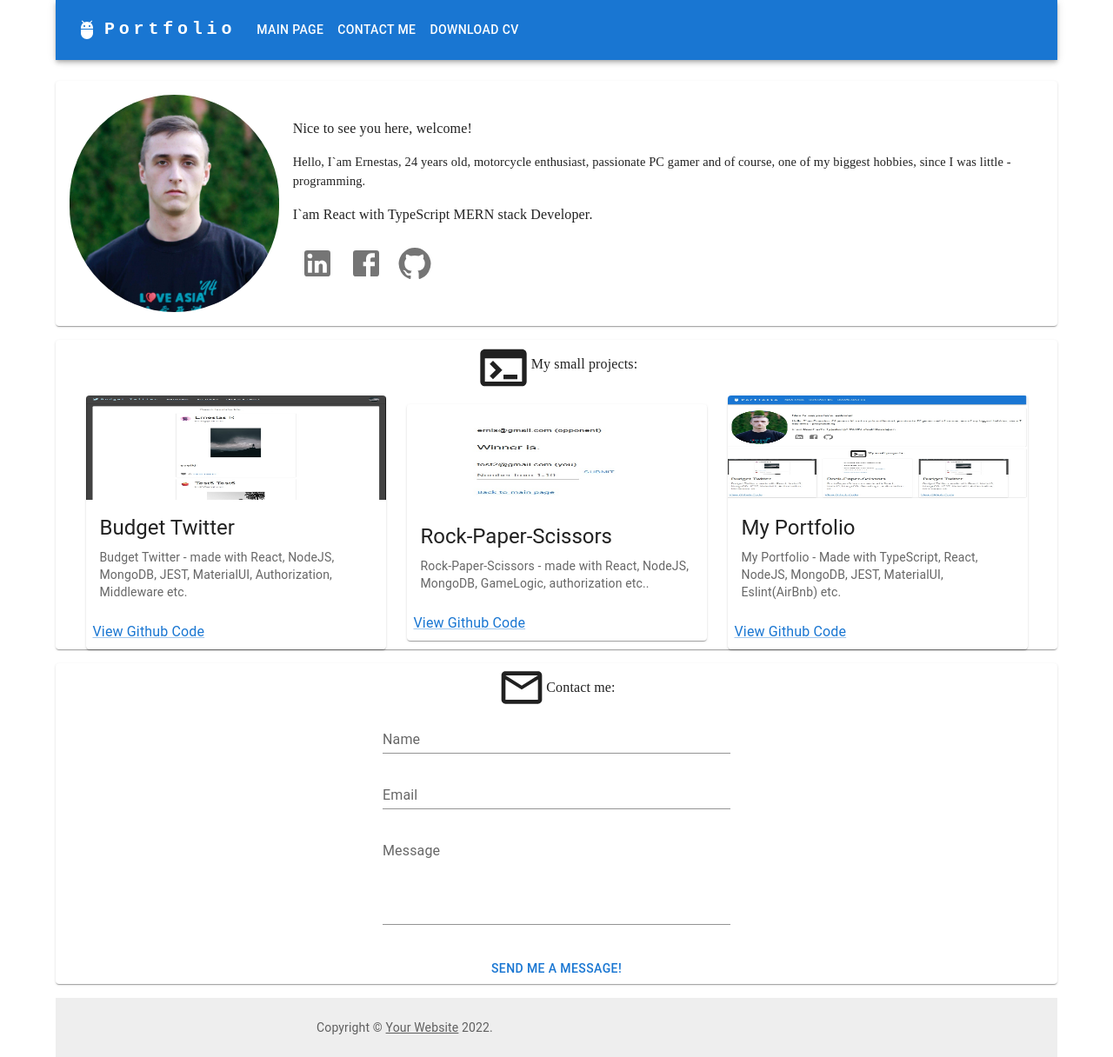
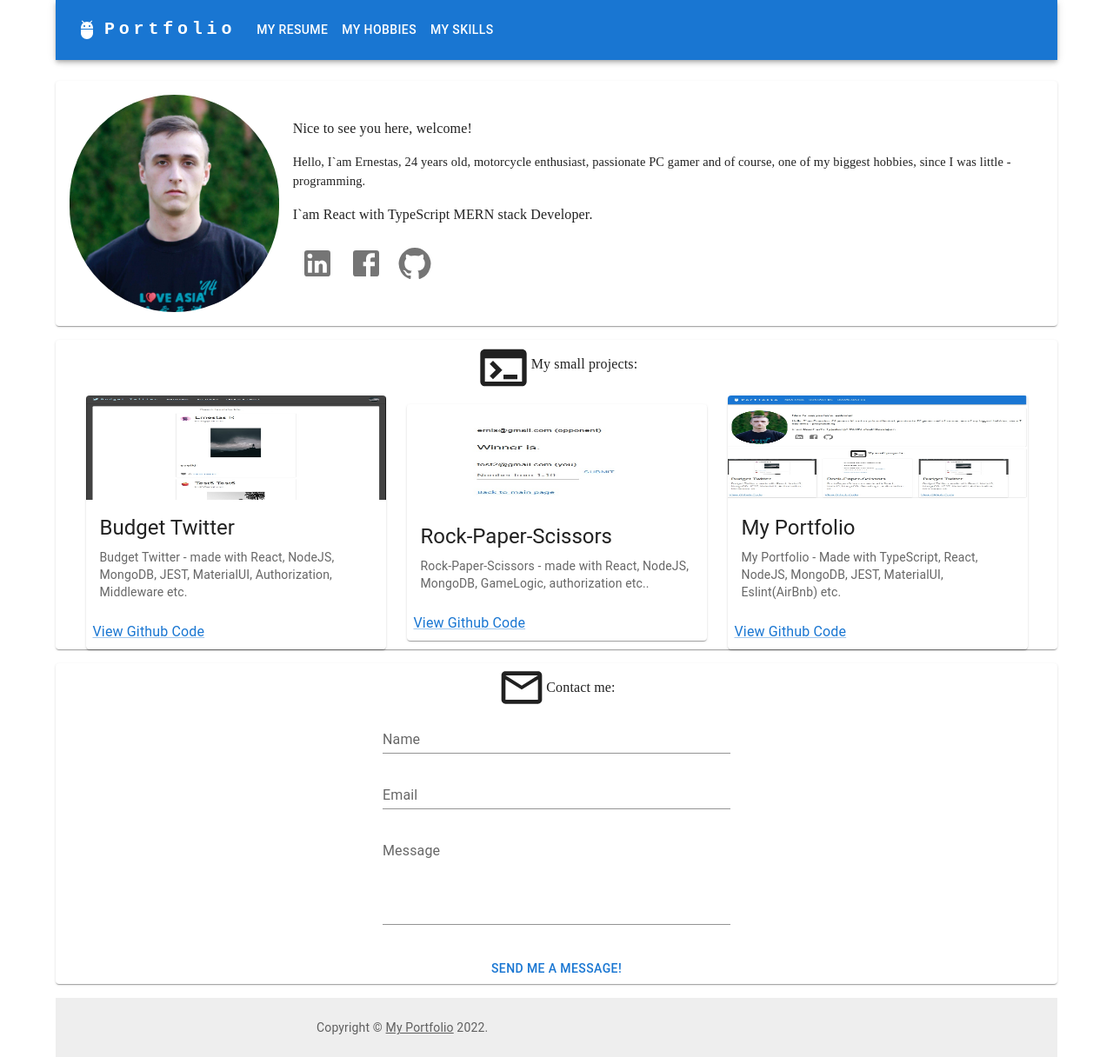
Before and after one commit to ErnestasRa/Portfolio-Page---React-TypeScript-NodeJS-MUI, a React (Create React App) app: page / in a window 1280 px wide. Shown: the whole page at 87% size. Built offline with nearby package versions, Linux system fonts and the light colour scheme.

Commit message:
feat: added changes to App-bar

```diff
--- /dev/null
+++ b/src/components/app-bar/app-bar-settings.ts
@@ -0,0 +1,16 @@
+const pages = [
+    {
+        name: 'My Resume',
+        to: '/resume',
+    },
+    {
+        name: 'My Hobbies',
+        to: '/hobbies',
+    },
+    {
+        name: 'My Skills',
+        to: '/skills',
+    },
+];
+
+export default pages;
--- a/src/components/form-controls/app-bar.tsx
+++ b/src/components/app-bar/app-bar.tsx
@@ -1,3 +1,4 @@
+/* eslint-disable react/no-array-index-key */
 import * as React from 'react';
 import IconButton from '@mui/material/IconButton';
 import MenuIcon from '@mui/icons-material/Menu';
@@ -12,8 +13,7 @@ import {
   Button,
   MenuItem,
 } from '@mui/material';
-
-const pages = ['Main Page', 'Contact me', 'Download CV'];
+import pages from './app-bar-settings';
 
 const ResponsiveAppBar: React.FC = () => {
   const [anchorElNav, setAnchorElNav] = React.useState<null | HTMLElement>(null);
@@ -78,9 +78,9 @@ const ResponsiveAppBar: React.FC = () => {
                 display: { xs: 'block', md: 'none' },
               }}
             >
-              {pages.map((page) => (
-                <MenuItem key={page} onClick={handleCloseNavMenu}>
-                  <Typography textAlign="center">{page}</Typography>
+              {pages.map((page, i) => (
+                <MenuItem onClick={handleCloseNavMenu} key={i}>
+                  <Typography textAlign="center">{page.name}</Typography>
                 </MenuItem>
               ))}
             </Menu>
@@ -105,13 +105,13 @@ const ResponsiveAppBar: React.FC = () => {
             Portfolio
           </Typography>
           <Box sx={{ flexGrow: 1, display: { xs: 'none', md: 'flex' } }}>
-            {pages.map((page) => (
+            {pages.map((page, i) => (
               <Button
-                key={page}
+                key={i}
                 onClick={handleCloseNavMenu}
                 sx={{ my: 2, color: 'white', display: 'block' }}
               >
-                {page}
+                {page.name}
               </Button>
             ))}
           </Box>
--- a/src/components/footer/footer.tsx
+++ b/src/components/footer/footer.tsx
@@ -8,8 +8,8 @@ import Link from '@mui/material/Link';
 const Copyright = () => (
   <Typography variant="body2" color="text.secondary">
     {'Copyright © '}
-    <Link color="inherit" href="https://mui.com/">
-      Your Website
+    <Link color="inherit" href="https://www.google.com">
+      My Portfolio
     </Link>
     {' '}
     {new Date().getFullYear()}
--- a/src/pages/main-page.tsx
+++ b/src/pages/main-page.tsx
@@ -10,7 +10,7 @@ import ContactMe from 'components/contact-me/contact-me';
 import ContactMeInputs from 'components/contact-me/contact-me-inputs';
 import AppsIveBuiltSection from 'components/my-apps/apps-ive-build-section';
 import StickyFooter from 'components/footer/footer';
-import ResponsiveAppBar from '../components/form-controls/app-bar';
+import ResponsiveAppBar from '../components/app-bar/app-bar';
 
 const MainPage: React.FC = () => (
   <Container>
```
